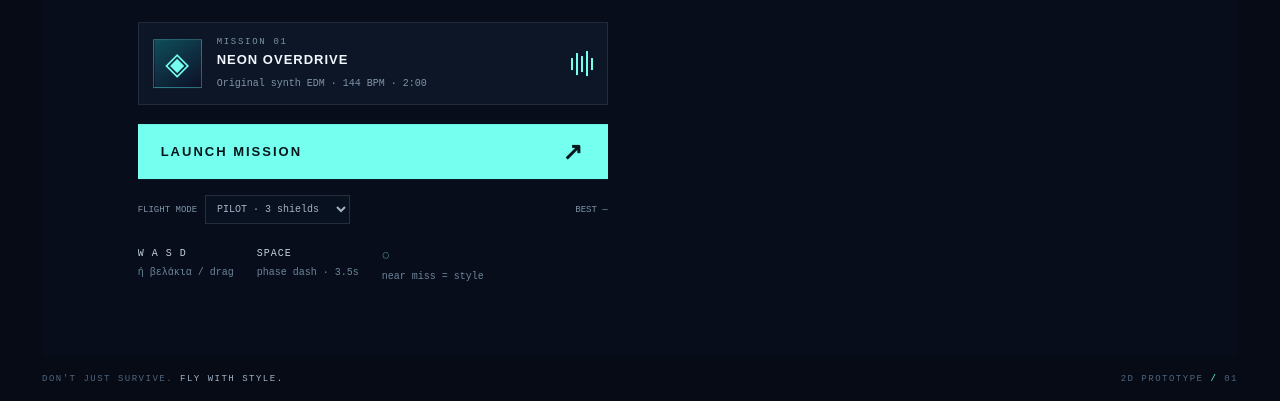
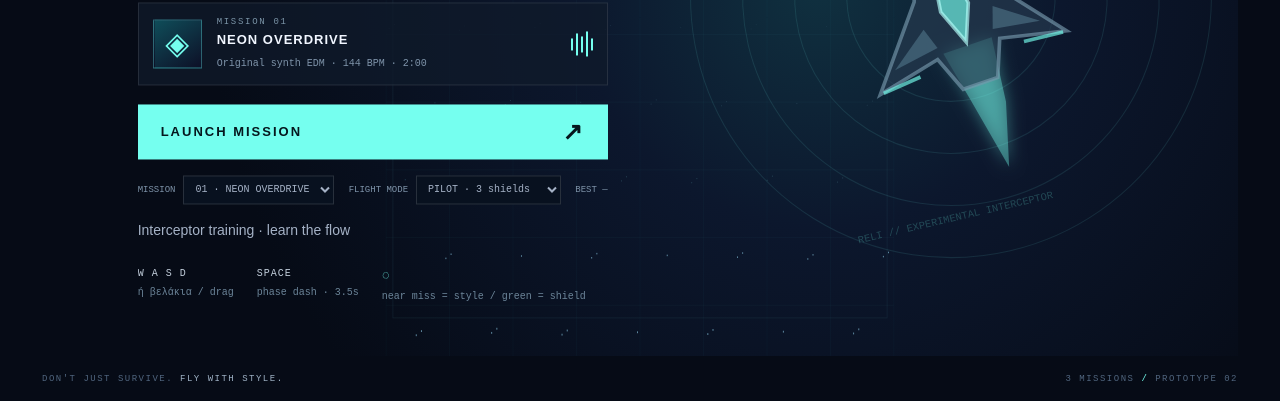
Before and after one commit to statego2/EDM-DODGE, a website: page dist/index.html in a window 1280 px wide. Shown: the part 399-800 px from the top of the page. Drawn offline with Linux system fonts and the light colour scheme.

Commit message:
Add selectable missions, mission brief, pickups legend and in-flight labeling

```diff
--- a/dist/index.html
+++ b/dist/index.html
@@ -5,24 +5,24 @@
   <header class="top"><a class="brand" href="./" aria-label="EDM Dodge home"><span class="mark">◈</span> EDM<span>DODGE</span><small>RELI / 01</small></a><div class="tools"><button id="motion" aria-label="Reduce visual effects">FX ON</button><button id="mute" aria-label="Mute audio">SOUND ON</button><button id="pause" aria-label="Pause game" hidden>Ⅱ</button></div></header>
   <main id="arena" aria-label="Game area">
    <canvas id="game" aria-label="Neon flight game. Move with arrow keys or WASD, or drag on screen. Space activates phase dash."></canvas>
-   <div class="hud" id="hud" hidden><div><span class="label">STYLE SCORE</span><strong id="score">000000</strong><span id="combo">FLOW ×1</span></div><div class="hull"><span class="label">HULL INTEGRITY</span><strong id="hp">◆ ◆ ◆</strong><span id="section">INITIALIZE</span></div></div>
+   <div class="hud" id="hud" hidden><div><span class="label">STYLE SCORE</span><strong id="score">000000</strong><span id="combo">FLOW ×1</span></div><div class="hull"><span class="label">HULL INTEGRITY</span><strong id="hp">◆ ◆ ◆</strong><span id="section">INITIALIZE</span><span id="missionName" class="mission-name">NEON OVERDRIVE</span></div></div>
    <div class="timeline" id="timeline" hidden><div id="progress"></div></div>
    <div class="notification" id="notice" aria-live="polite"></div>
    <section class="overlay" id="menu">
     <div class="eyebrow"><span class="live-dot"></span> COMBAT SIMULATION / VOL. 01</div>
     <h1>SURVIVE<br>THE <em>DROP.</em></h1>
     <p class="pitch">Ο ουρανός είναι δικός σου.<br>Πέρασε ξυστά. Κράτα τη ροή. Μην σπάσεις.</p>
-    <div class="track"><div class="track-art">◈</div><div><span class="label">MISSION 01</span><strong>NEON OVERDRIVE</strong><span>Original synth EDM · 144 BPM · 2:00</span></div><div class="wave" aria-hidden="true"><i></i><i></i><i></i><i></i><i></i></div></div>
+    <div class="track"><div class="track-art">◈</div><div><span class="label" id="missionNumber">MISSION 01</span><strong id="missionTitle">NEON OVERDRIVE</strong><span>Original synth EDM · 144 BPM · 2:00</span></div><div class="wave" aria-hidden="true"><i></i><i></i><i></i><i></i><i></i></div></div>
     <button class="launch" id="start">LAUNCH MISSION <span>↗</span></button>
-    <div class="settings"><label>FLIGHT MODE <select id="difficulty"><option value="pilot">PILOT · 3 shields</option><option value="rookie">ROOKIE · 5 shields</option><option value="ace">ACE · 1 shield</option></select></label><span id="best">BEST —</span></div>
-    <div class="instructions"><div><kbd>W A S D</kbd><span>ή βελάκια / drag</span></div><div><kbd>SPACE</kbd><span>phase dash · 3.5s</span></div><div><span class="cyan">◌</span><span>near miss = style</span></div></div>
+    <div class="settings"><label>MISSION <select id="mission" aria-label="Choose mission"><option value="neon">01 · NEON OVERDRIVE</option><option value="siege">02 · SKYFIRE SIEGE</option><option value="rift">03 · PHANTOM RIFT</option></select></label><label>FLIGHT MODE <select id="difficulty"><option value="pilot">PILOT · 3 shields</option><option value="rookie">ROOKIE · 5 shields</option><option value="ace">ACE · 1 shield</option></select></label><span id="best">BEST —</span></div><p class="mission-info" id="missionInfo">Interceptor training · learn the flow</p>
+    <div class="instructions"><div><kbd>W A S D</kbd><span>ή βελάκια / drag</span></div><div><kbd>SPACE</kbd><span>phase dash · 3.5s</span></div><div><span class="cyan">◌</span><span>near miss = style / green = shield</span></div></div>
    </section>
    <section class="overlay modal" id="paused" hidden><div class="eyebrow">FLIGHT ON HOLD</div><h2>TAKE A<br><em>BREATH.</em></h2><p>Η αποστολή και η μουσική σε περιμένουν.</p><button class="launch" id="resume">RESUME FLIGHT <span>↗</span></button><button class="secondary" id="exit">EXIT TO HANGAR</button></section>
    <section class="overlay modal" id="result" hidden><div class="eyebrow" id="resultLabel">MISSION REPORT</div><h2 id="resultTitle">RUN<br><em>COMPLETE.</em></h2><div class="report"><div class="rank" id="rank">A</div><div><span class="label">STYLE SCORE</span><strong id="finalScore">0</strong><span id="finalStats"></span></div></div><p id="resultTip"></p><button class="launch" id="retry">FLY AGAIN <span>↗</span></button><button class="secondary" id="hangar">BACK TO HANGAR</button></section>
    <div class="flight-bottom" id="flightBottom" hidden><span id="flightTime">0:00 / 2:00</span><button id="dash">PHASE DASH <span id="dashCooldown">READY</span></button></div>
    <div id="error" role="alert" hidden></div>
   </main>
-  <footer><span>DON'T JUST SURVIVE. <b>FLY WITH STYLE.</b></span><span>2D PROTOTYPE <i> / </i> 01</span></footer>
+  <footer><span>DON'T JUST SURVIVE. <b>FLY WITH STYLE.</b></span><span>3 MISSIONS <i> / </i> PROTOTYPE 02</span></footer>
  </div>
  <script type="module" src="game.js"></script>
 </body></html>
```
